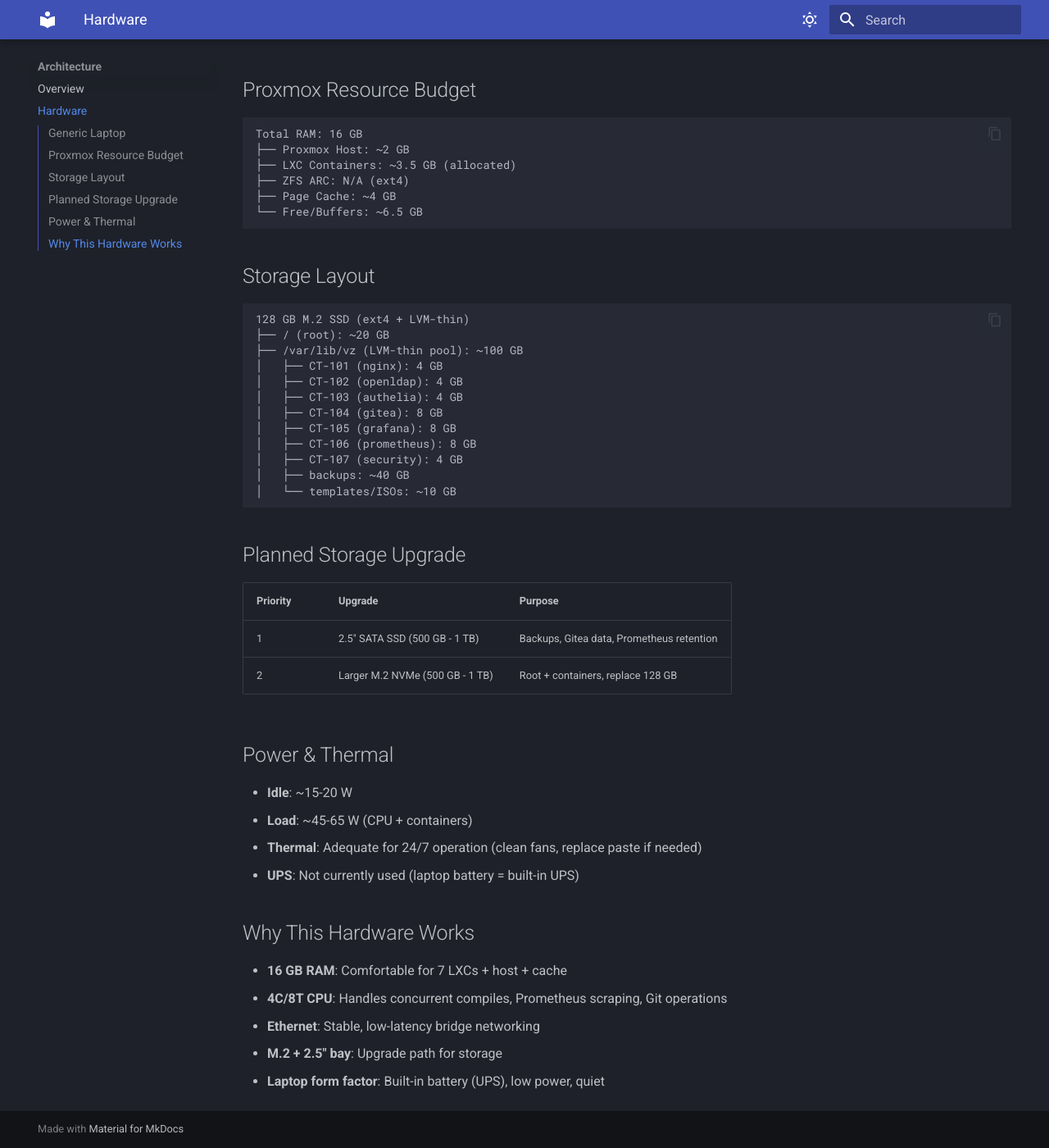
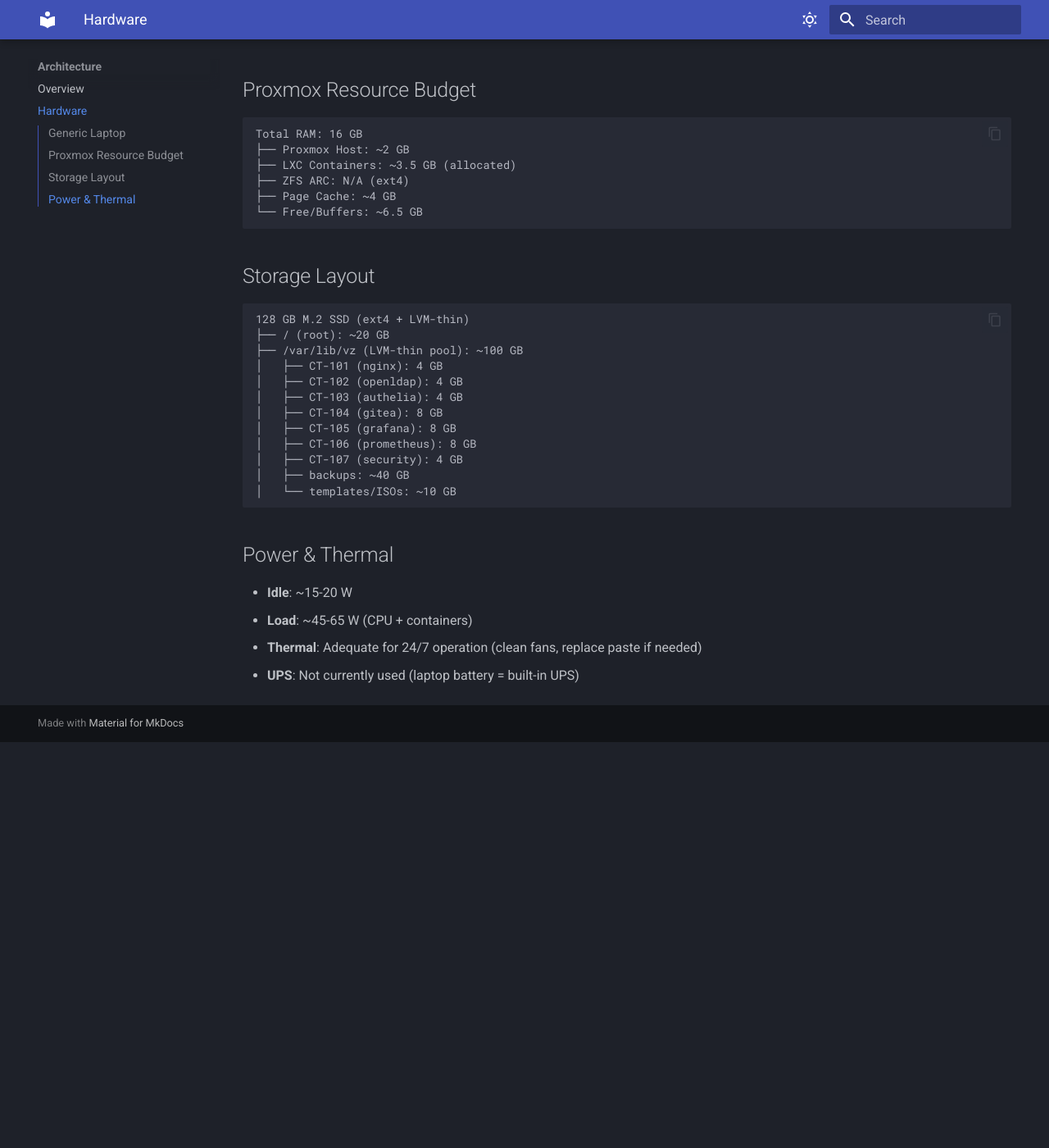
Before and after one commit to dmaljkovic/proxmox-homelab, an MkDocs documentation site: the page built from docs/01-architecture/hardware.md, in a window 1280 px wide and 1400 px high, scrolled down 561 px. Shown: the whole window at 82% size. Built offline with MkDocs 1.6.1 and Material for MkDocs 9.7.7, drawn with Linux system fonts in a browser that asks for light colours; after the commit the page ends 1466 px from its top, so only the background shows below that.

Commit message:
Remove Planned Storage Upgrade and Why This Hardware Works sections

````diff
--- a/docs/01-architecture/hardware.md
+++ b/docs/01-architecture/hardware.md
@@ -39,24 +39,9 @@ Total RAM: 16 GB
 │   └── templates/ISOs: ~10 GB
 ```
 
-## Planned Storage Upgrade
-
-| Priority | Upgrade | Purpose |
-|----------|---------|---------|
-| 1 | 2.5" SATA SSD (500 GB - 1 TB) | Backups, Gitea data, Prometheus retention |
-| 2 | Larger M.2 NVMe (500 GB - 1 TB) | Root + containers, replace 128 GB |
-
 ## Power & Thermal
 
 - **Idle**: ~15-20 W
 - **Load**: ~45-65 W (CPU + containers)
 - **Thermal**: Adequate for 24/7 operation (clean fans, replace paste if needed)
 - **UPS**: Not currently used (laptop battery = built-in UPS)
-
-## Why This Hardware Works
-
-- **16 GB RAM**: Comfortable for 7 LXCs + host + cache
-- **4C/8T CPU**: Handles concurrent compiles, Prometheus scraping, Git operations
-- **Ethernet**: Stable, low-latency bridge networking
-- **M.2 + 2.5" bay**: Upgrade path for storage
-- **Laptop form factor**: Built-in battery (UPS), low power, quiet
````
